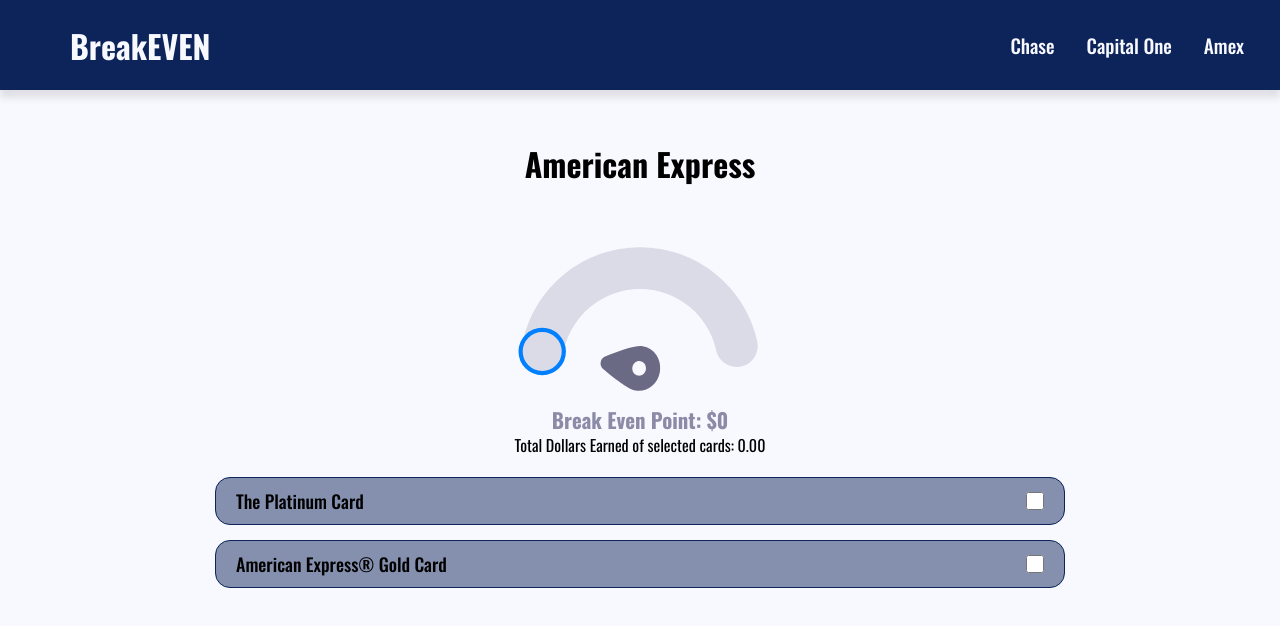
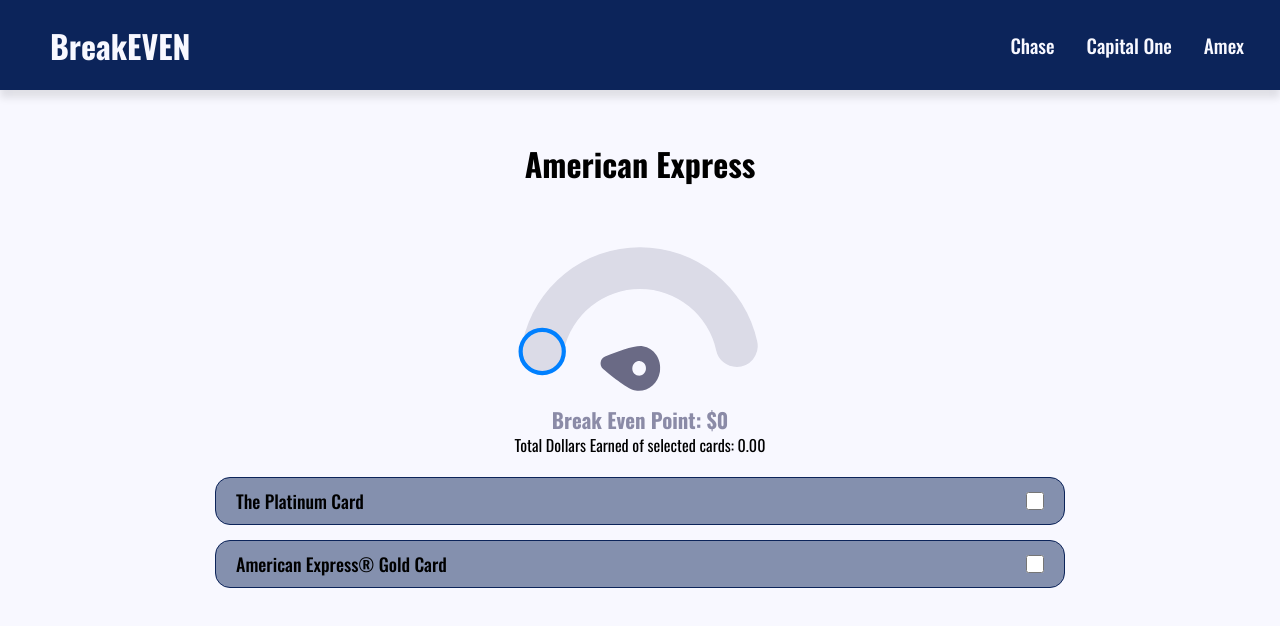
Before and after one commit to minniexp/breakeven, a React (Create React App) app: page /Amex in a window 1280 px wide. Shown: the top 626 px of the page. Built offline with nearby package versions, Linux system fonts and the light colour scheme.

Commit message:
Updated Navbar-logo spacing

```diff
--- a/src/styles/NavbarStyle.css
+++ b/src/styles/NavbarStyle.css
@@ -21,8 +21,6 @@
 
 .navbar-logo {
     color: ghostwhite;
-    margin-left: 10px;
-    padding: 10px;
     text-decoration: none;
 }
 
```
